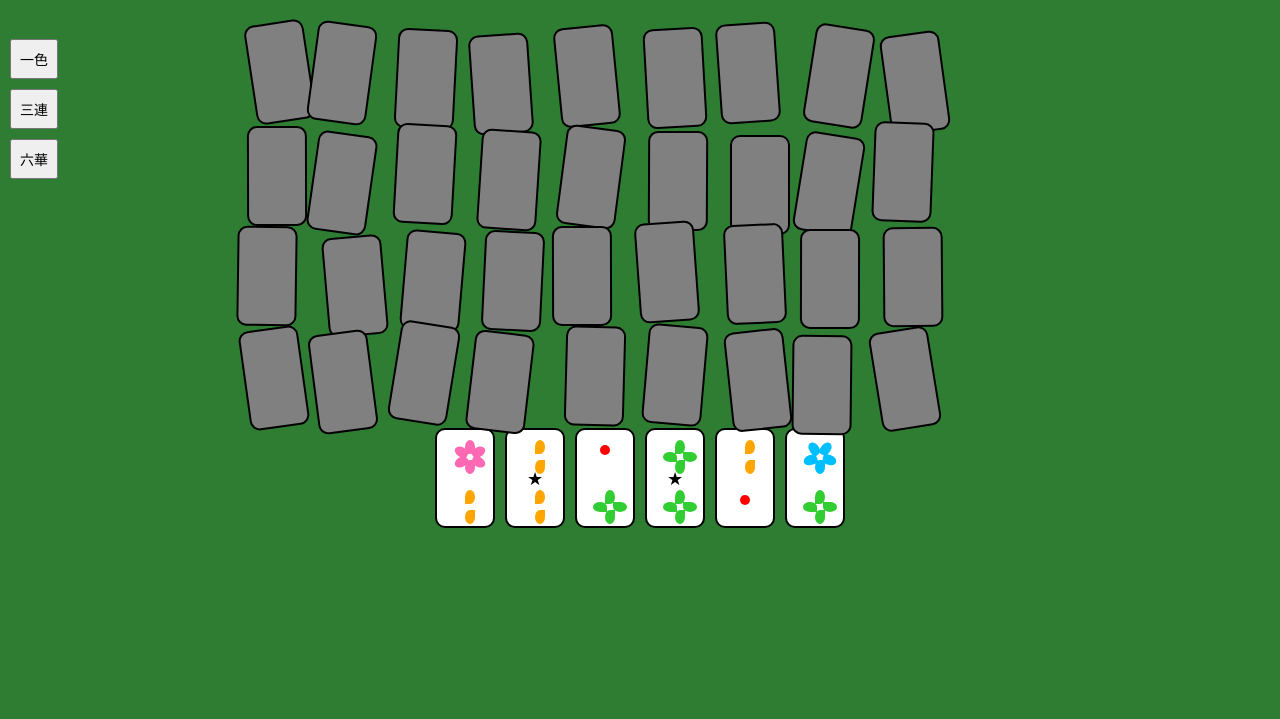
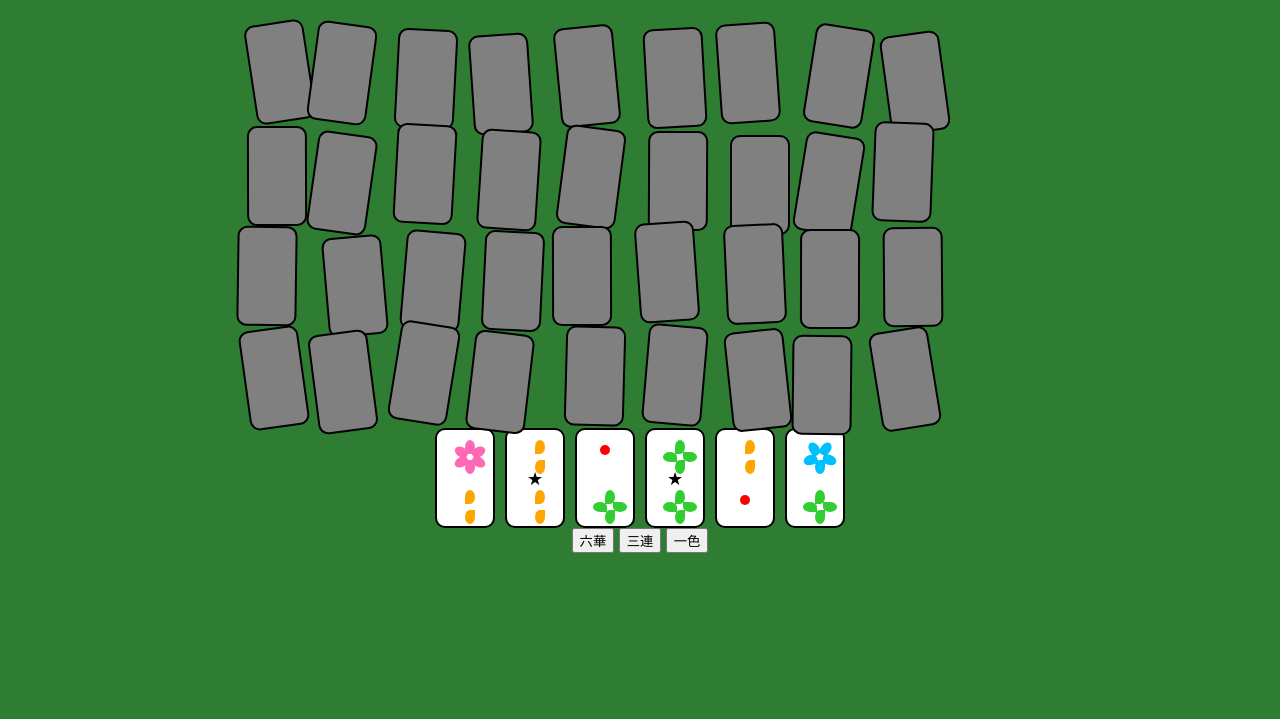
Before and after one commit to carupisu0320/rikka-game, a plain HTML site: page index.html in a window 1280 px wide. Shown: the part 81-800 px from the top of the page. Drawn offline with Linux system fonts and the light colour scheme.

Commit message:
Update index.html

```diff
--- a/index.html
+++ b/index.html
@@ -19,16 +19,18 @@
 <button id="discardBtn">捨てる</button>
 
 <!-- テストボタン -->
-  <div id="test-buttons">
-    <button onclick="setIsshiki()">一色</button>
-    <button onclick="setSanren()">三連</button>
-    <button onclick="setRikka()">六華</button>
+<div id="testButtons">
+  <button onclick="testRole('rikka')">六華</button>
+  <button onclick="testRole('sanren')">三連</button>
+  <button onclick="testRole('isshiki')">一色</button>
 </div>
 
-  <!-- JS（順番重要） -->
+<!-- 役表示 -->
+<div id="roleDisplay"></div>
+
+<script src="main.js"></script>
 <script src="role.js"></script>
 <script src="test.js"></script>
-  <script src="main.js"></script>
 
 </body>
 </html>
```
Lines whose indentation alone changed are shown as unchanged.
